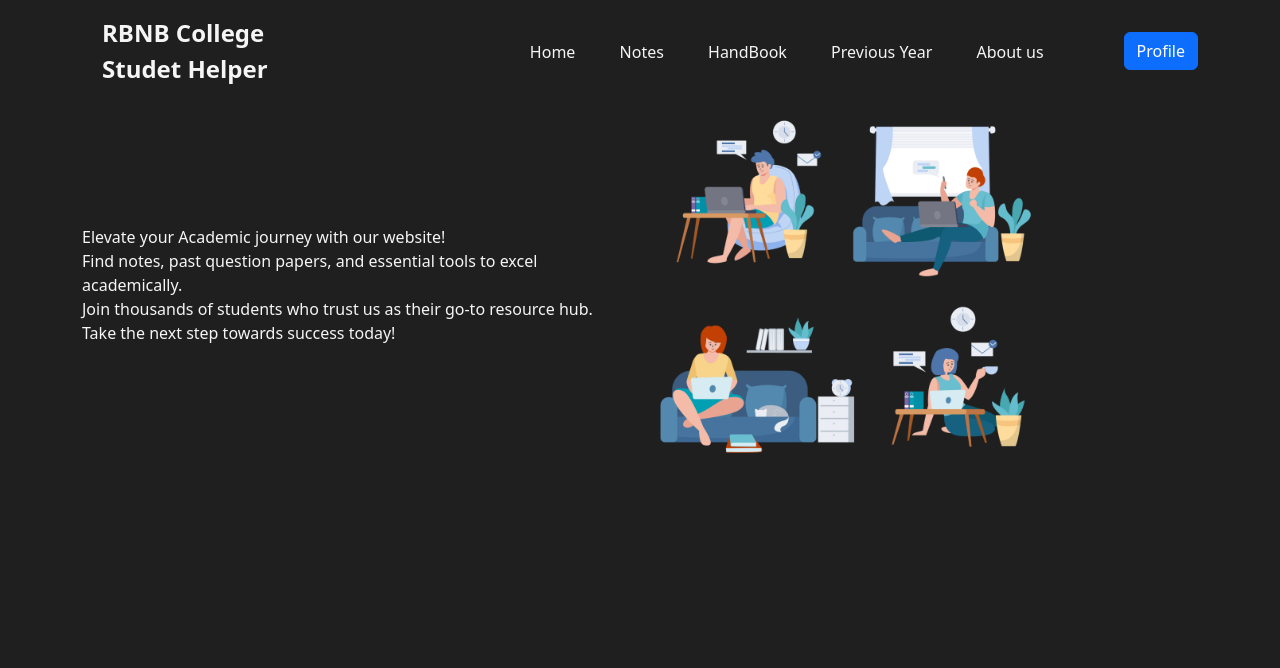
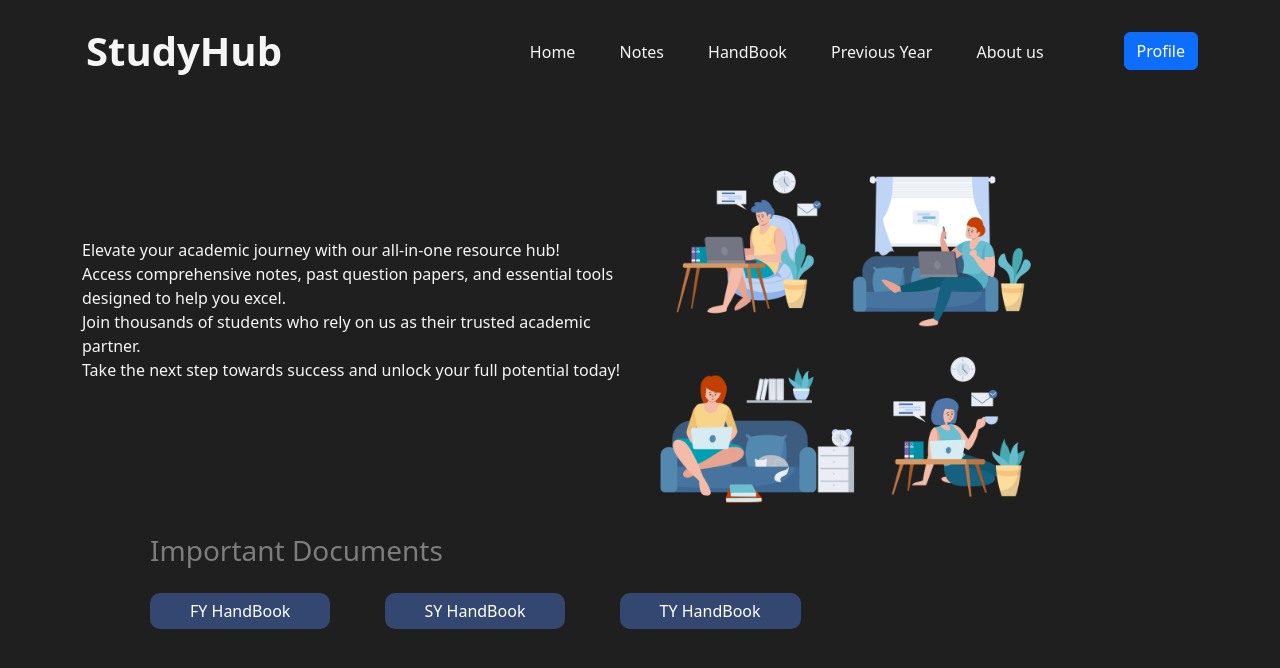
Before and after one commit to Tejas-34/College-Website, a Flask app: page / in a window 1280 px wide. Shown: the top 668 px of the page. Run offline with Flask 3, Linux system fonts and the light colour scheme.

Commit message:
diployment ready for Heroku

```diff
--- a/static/style.css
+++ b/static/style.css
@@ -8,6 +8,8 @@ nav {
   align-items: center;
   justify-content: space-between;
   padding: 10px 0;
+  margin-bottom: 0px;
+  margin-top: 0px;
 }
 
 nav ul{
@@ -31,10 +33,11 @@ nav ul li a{
 .logo {
   color: whitesmoke;
   font-size: 1.5rem;
-  margin-left: 20px;
+  margin-left: 4px;
   text-decoration: none;
   font-weight: bold;
   margin-top: 0px;
+  font-size: 40px;
 }
 
 nav ul li::after{
@@ -61,9 +64,9 @@ nav ul li:hover::after {
 
 .styled-line {
   border: none;
-  height: 2px; /* Adjust height as needed */
+  height: 2px;
   background-color: #181818; /* Change color as needed */
-  margin-top: 0px; /* Adjust margin as needed */
+  margin-top: 0px;
 }
 
 
@@ -156,3 +159,24 @@ navbar {
       display:flex;
   }
 }
+
+.desk-imp-doc{
+  margin-left: 150px;
+
+}
+
+.desk-imp-doc h3{
+  color: rgb(127, 124, 124);
+  margin-bottom: 25px;
+}
+
+.desk-imp-doc a{
+  margin-right: 50px;
+  padding-left: 40px;
+  padding-right: 40px;
+  background-color: rgb(51, 71, 113);
+  border:none;
+  border-radius: 10px;
+
+
+}
--- a/templates/Desk-nav.html
+++ b/templates/Desk-nav.html
@@ -1,7 +1,7 @@
 <div class="d-none d-sm-block">
   <div class="container footer">
-    <nav >
-      <a href="index.html" class="logo">RBNB College Studet Helper</a>
+    <nav>
+      <a href="index.html" class="logo">StudyHub</a>
       <ul>
         <li><a href="#"> Home </a></li>
         <li><a href="#"> Notes </a></li>
@@ -15,17 +15,29 @@
 
 
 
+
+
+
 <div class="container">
   <div class="row align-items-center">
     <div class="col-md-6">
-      <p style="color: whitesmoke;">Elevate your Academic journey with our website!<br>
-        Find notes, past question papers, and essential tools to excel academically.<br>
-        Join thousands of students who trust us as their go-to resource hub. Take the next step towards success today!</p>
+      <p style="color: whitesmoke;">Elevate your academic journey with our all-in-one resource hub!<br>
+         Access comprehensive notes, past question papers, and essential tools designed to help you excel. <br>
+         Join thousands of students who rely on us as their trusted academic partner.<br>
+          Take the next step towards success and unlock your full potential today!</p>
     </div>
     <div class="col-md-6 position-relative">
-      <img src="{{ url_for('static', filename='images/remote-5491798_1920.png') }}" style="width:70%; margin-top: 50px; margin: auto;">
+      <img src="{{ url_for('static', filename='images/remote-5491798_1920.png') }}" style="width:70%; margin-top: 50px;">
     </div>
   </div>
 </div>
 
+
+<div class="desk-imp-doc">
+  <h3 >Important Documents</h3>
+  <a class="btn btn-primary" href="#" role="button">FY HandBook</a>
+  <a class="btn btn-primary" href="#" role="button">SY HandBook</a>
+  <a class="btn btn-primary" href="#" role="button">TY HandBook</a>
 </div>
+
+</div>
--- a/templates/Mob-nav.html
+++ b/templates/Mob-nav.html
@@ -1,11 +1,14 @@
 <div class="d-sm-none">
-  <nav class="navbar footer" style="margin-bottom: 60px;">
-    <a href="#" class="logo"> RBNB College <br>Student Helper</a>
-    <a href="javascript:void(0);" class="toggle-button" onclick="toggleNav()">
+  <div style="background-color: rgb(31, 31, 31)">
+  <nav class="navbar footer;">
+    <a href="#" class="logo"> StudyHub </a>
+    <a href="javascript:void(0);" class="toggle-button" onclick="toggleNav()" style="margin-top: 10px;">
         <span class="bar"></span>
         <span class="bar"></span>
         <span class="bar"></span>
     </a>
+  </div>
+  <hr width="100%" size="4"  noshade style="margin-top:0; color:rgb(31,31,31)">
 
     <div class="navbar-links">
         <ul>
@@ -20,17 +23,42 @@
 
 
 
+  <div id="display" style="color: rgb(171, 167, 167); font-weight: bold; text-align: center; font-size: 15px; margin-bottom: 20px; font-family:'Trebuchet MS', 'Lucida Sans Unicode', 'Lucida Grande', 'Lucida Sans', Arial, sans-serif;"></div>
+  <script>
+    const text = "A little progress each day adds up to big results.";
+    const words = text.split(" ");
+    const displayElement = document.getElementById('display');
+    let index = 0;
+    const delay = 600; // delay in milliseconds
+
+    function displayNextWord() {
+        if (index < words.length) {
+            displayElement.textContent = words[index];
+            index++;
+            setTimeout(displayNextWord, delay);
+        } else {
+            displayElement.textContent = "A little progress each day adds up to big results.";
+        }
+    }
+
+    // Start displaying words
+    displayNextWord();
+</script>
+
+
+
 <div class="container">
   <div class="row align-items-center">
 
-    <div class="col-md-6 position-relative">
+    <div  class="col-md-6 position-relative">
       <img src="{{ url_for('static', filename='images/remote-5491798_1920.png') }}" style="width:80%; position:relative; margin-left: 30px;">
     </div>
 
     <div class="col-md-6">
-      <p style="color: whitesmoke; margin: auto; margin-bottom: 50px;">Elevate your Academic journey with our website!
-        Find notes, past question papers, and essential tools to excel academically.
-        Join thousands of students who trust us as their go-to resource hub. Take the next step towards success today!</p>
+      <p style="color: rgb(171, 167, 167);">Elevate your academic journey with our all-in-one resource hub!<br>
+       Access comprehensive notes, past question papers, and essential tools designed to help you excel.
+       Join thousands of students who rely on us as their trusted academic partner.
+        Take the next step towards success and unlock your full potential today!</p>
     </div>
 
   </div>
--- /dev/null
+++ b/templates/Procfile.txt
@@ -0,0 +1 @@
+web gunicorn app:app
--- a/templates/index.html
+++ b/templates/index.html
@@ -22,6 +22,7 @@
   {%include "Desk-nav.html" %}
   {%include "Mob-nav.html" %}
 
+
 </body>
 
 </html>
--- /dev/null
+++ b/templates/runtime.txt
@@ -0,0 +1 @@
+python 3.10.4
```
Also changed, not shown: requirements.txt (+35 -2 lines).
